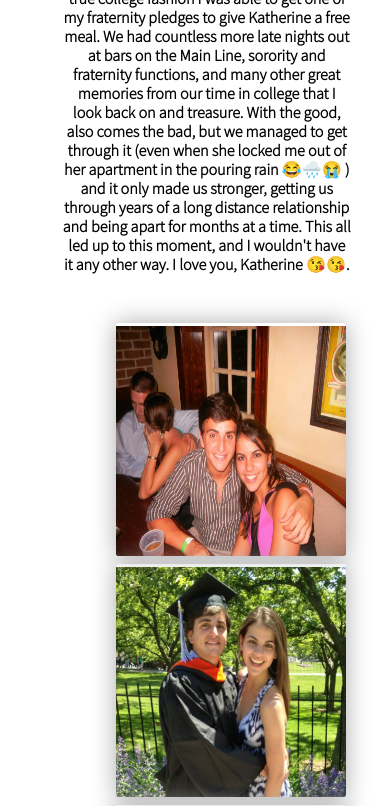
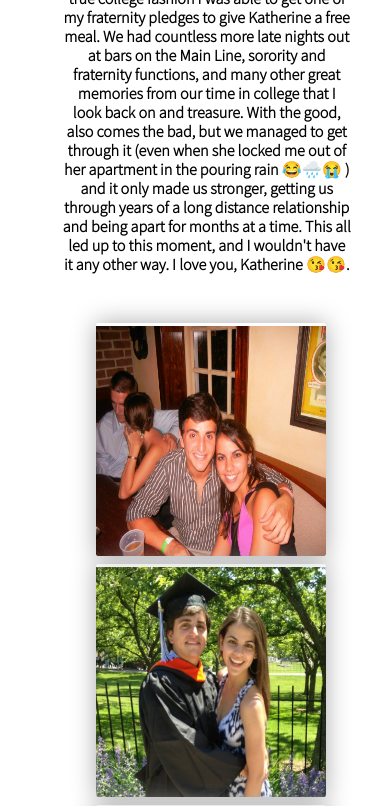
Before and after one commit to Markseye/Wedding, a React (Create React App) app: page / in a window 390 px wide. Shown: the part 1889-2695 px from the top of the page. Built offline with nearby package versions, Linux system fonts and the light colour scheme.

Commit message:
adding modal overflow

```diff
--- a/src/App.css
+++ b/src/App.css
@@ -737,7 +737,7 @@ a:hover{
   }
 
   .row {
-    margin-left: 10%;
+    margin-left: 4%;
   }
 
   .story {
@@ -758,6 +758,7 @@ a:hover{
 
   .modal {
     left: 17%;
+    overflow: hidden;
   }
 
   .people-circle {
```
